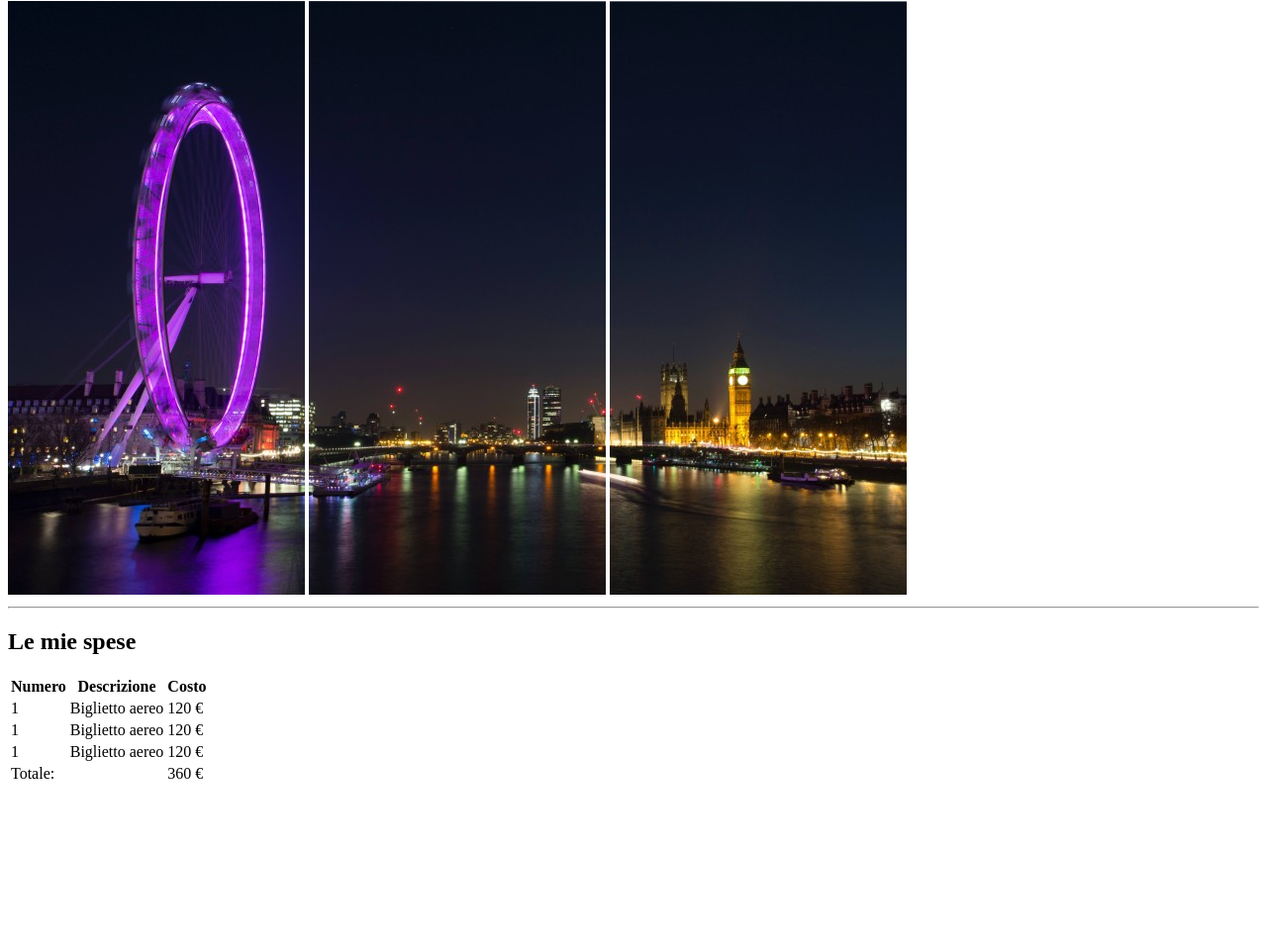
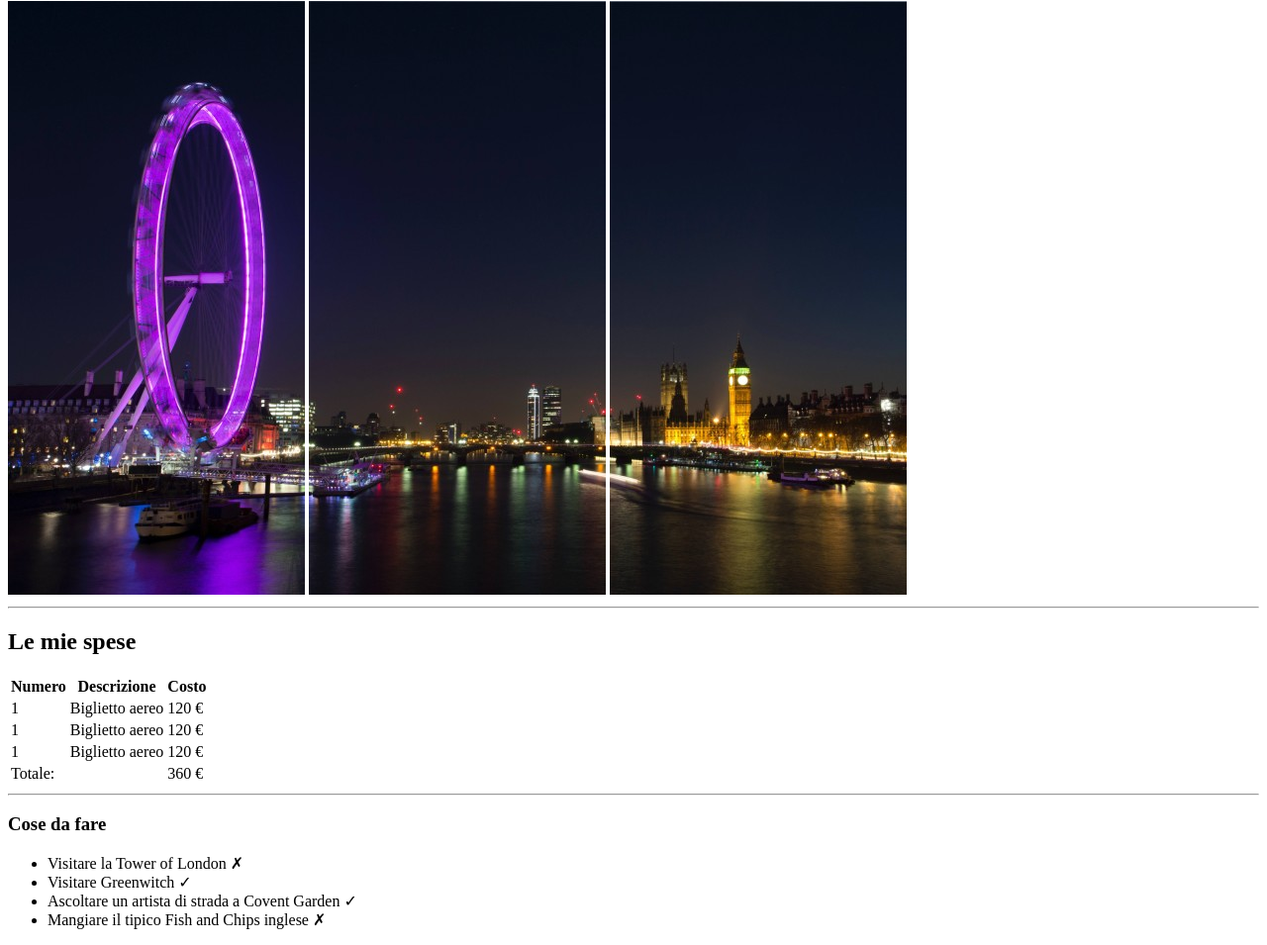
Before and after one commit to dariomicelii/html-london-trip, a plain HTML site: page index.html in a window 1280 px wide. Shown: the part 79-1034 px from the top of the page at 99% size. Before the commit the page ends 881 px from the top, so only its background shows below. Drawn offline with Linux system fonts and the light colour scheme.

Commit message:
add cose da fare

```diff
--- a/index.html
+++ b/index.html
@@ -50,6 +50,15 @@
                 </tr>
             </tfoot>
         </table>
+        <hr />
+        <h3>Cose da fare</h3>
+        <ul>
+            <li>Visitare la Tower of London &cross;</li>
+            <li>Visitare Greenwitch &check;</li>
+            <li>Ascoltare un artista di strada a Covent Garden &check;</li>
+            <li>Mangiare il tipico Fish and Chips inglese &cross;</li>
+
+        </ul>
     </main>
 </body>
 </html>
```
